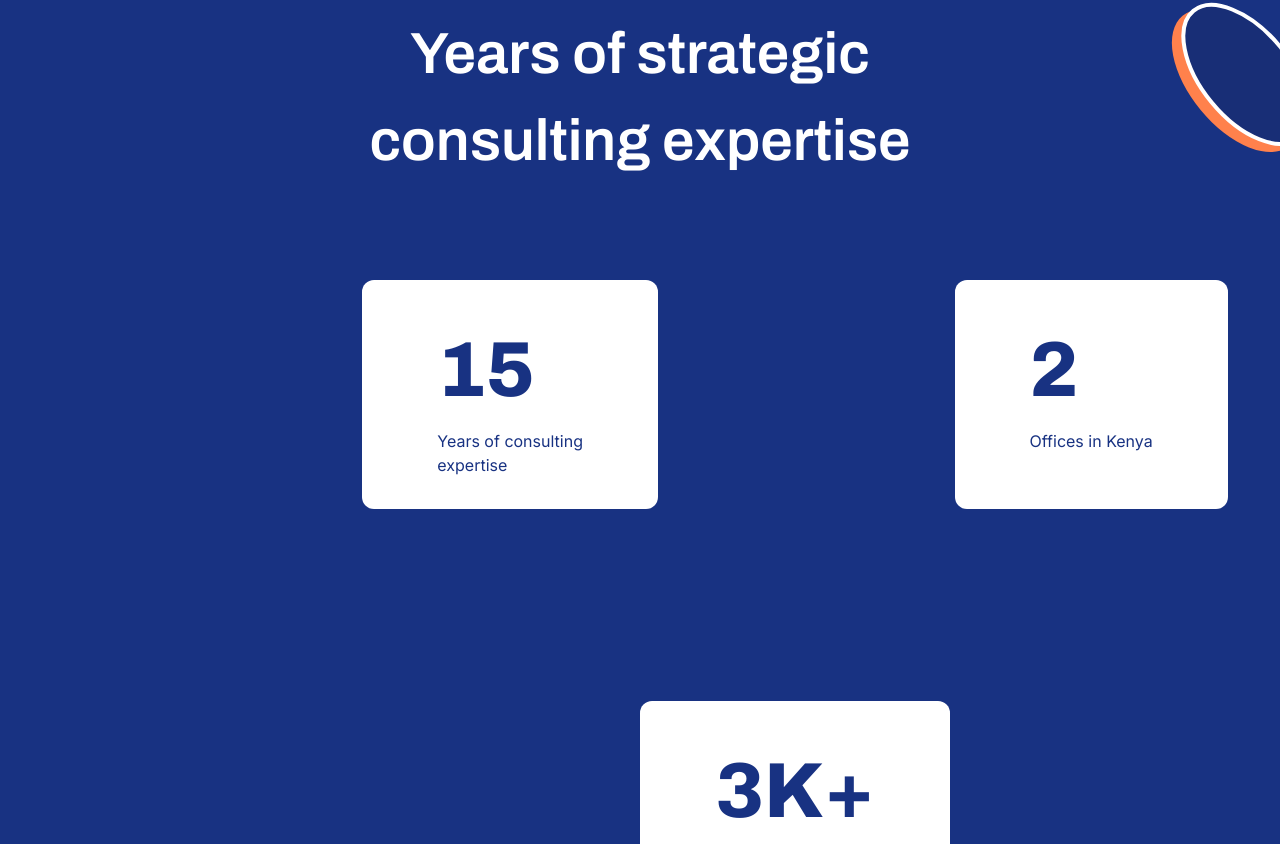
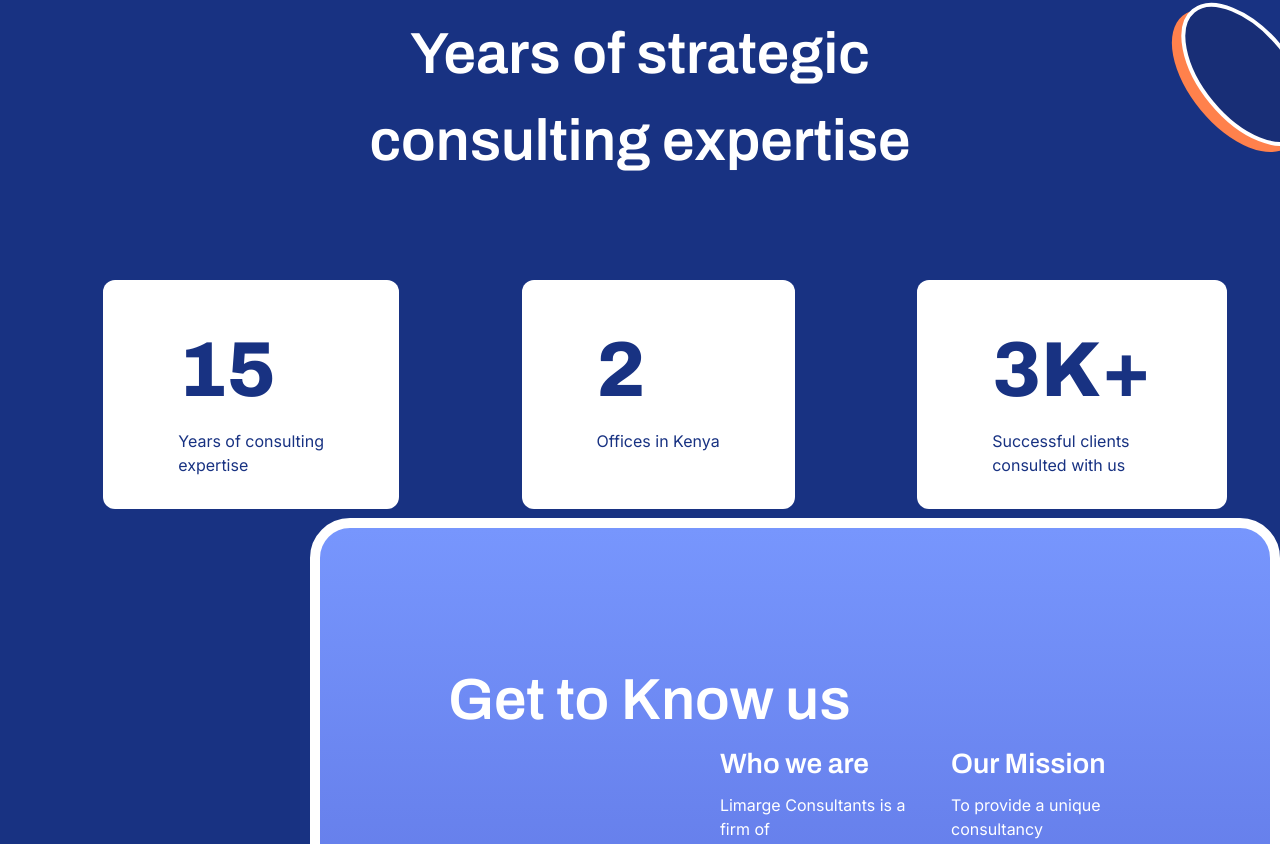
Before and after one commit to almondkiruthu/Limarge, a React (Vite) app in the folder client/: page / in a window 1280 px wide. Shown: the part 2896-3740 px from the top of the page. Built offline with nearby package versions, Linux system fonts and the light colour scheme.

Commit message:
I fixed the stories cards

```diff
--- a/client/src/components/Stories.tsx
+++ b/client/src/components/Stories.tsx
@@ -16,7 +16,7 @@ const Stories = () => {
             className="h-[0] lg:h-[100%]"
           />
         </div>
-        <div className="flex lg:ml-[310px] gap-y-10 lg:gap-48 pt-10 lg:pt-24  lg:pl-0 flex-wrap">
+        <div className="flex lg:ml-[50px] gap-y-10 lg:gap-x-4 pt-10 lg:pt-24  lg:pl-0 flex-wrap">
           <div className="bg-white rounded-[12px] mx-auto">
             <div className=" py-4 lg:py-8  px-[60px] lg:px-[75px] text-customBlue">
               <div>
```
